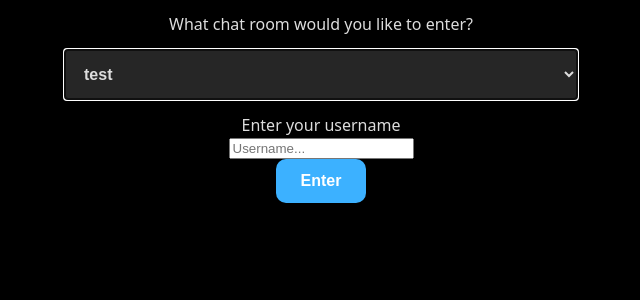
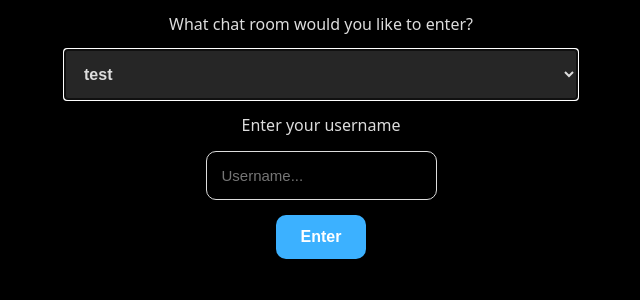
Before and after one commit to HarimbolaSantatra/django-group-chat, a Django app: page / in a window 1280 px wide. Shown: the part 100-400 px from the top of the page, without its empty margins (319-959 px from the left). Run offline with Django 4.2, Linux system fonts and the light colour scheme.

Commit message:
style the 'Enter your username' section

```diff
--- a/data.json
+++ b/data.json
@@ -1 +1 @@
-{"0": {"room": "test", "username": "santatra", "message": "Hello, I'm Santatra. Welcome :)", "date": "2023-08-20T10:28:02.211+03:00"}, "1": {"room": "formal", "username": "santatra", "message": "Please do not share your personnal informations ! Please be polite here :)", "date": "2023-08-20T10:28:02.211+03:00"}, "2": {"room": "test", "username": "kezia", "message": "Hi", "date": "2023-08-20T10:29:23.255+03:00"}, "3": {"room": "test", "username": "santatra", "message": "hsdf", "date": "2023-08-21 14:44:06.977073"}, "4": {"room": "test", "username": "santatra", "message": "premier", "date": "2023-08-21 14:48:30.207051"}, "5": {"room": "test", "username": "Tojo", "message": "Izaho iany", "date": "2023-08-21 14:48:30.207051"}}
+{"0": {"room": "test", "username": "santatra", "message": "Hello, I'm Santatra. Welcome :)", "date": "2023-08-20T10:28:02.211+03:00"}, "1": {"room": "formal", "username": "santatra", "message": "Please do not share your personnal informations ! Please be polite here :)", "date": "2023-08-20T10:28:02.211+03:00"}, "2": {"room": "test", "username": "kezia", "message": "Hi", "date": "2023-08-20T10:29:23.255+03:00"}, "3": {"room": "test", "username": "santatra", "message": "hsdf", "date": "2023-08-21 14:44:06.977073"}, "4": {"room": "test", "username": "santatra", "message": "premier", "date": "2023-08-21 14:48:30.207051"}, "5": {"room": "test", "username": "Tojo", "message": "Izaho iany", "date": "2023-08-21 14:48:30.207051"}, "6": {"room": "test", "username": "santatra", "message": "Let's talk peopel", "date": "2023-08-21 14:48:30.207051"}}
--- a/main/static/main/style.css
+++ b/main/static/main/style.css
@@ -99,14 +99,17 @@ h1, h2, h3 {
 
 
 #room-name-input {
-  margin: 15px 0;
-  padding: 15px;
   font-size: 1em;
   font-weight: bold;
   width: 50%;
   background-color: var(--less-black);
   color: inherit;
   border: none;
+}
+
+.clean-input{
+  margin: 15px 0;
+  padding: 15px;
 }
 
 .room-option {
--- a/main/templates/main/index.html
+++ b/main/templates/main/index.html
@@ -10,13 +10,13 @@
             <div id="">
                 What chat room would you like to enter?
             </div>
-            <select id="room-name-input" name="room_name" >
+            <select id="room-name-input" class="clean-input" name="room_name" >
                 {% for room in rooms %}
                     <option class="room-option" value={{room.name}} > {{ room.name }} </option>
                 {% endfor %}
             </select>
             <div> Enter your username </div>
-            <input type="text" name="username" placeholder="Username...">
+            <input type="text" class="input text-input clean-input" name="username" placeholder="Username...">
         </div>
         <input id="room-name-submit" class="btn blue-btn" type="submit" value="Enter">
     </form>
```
